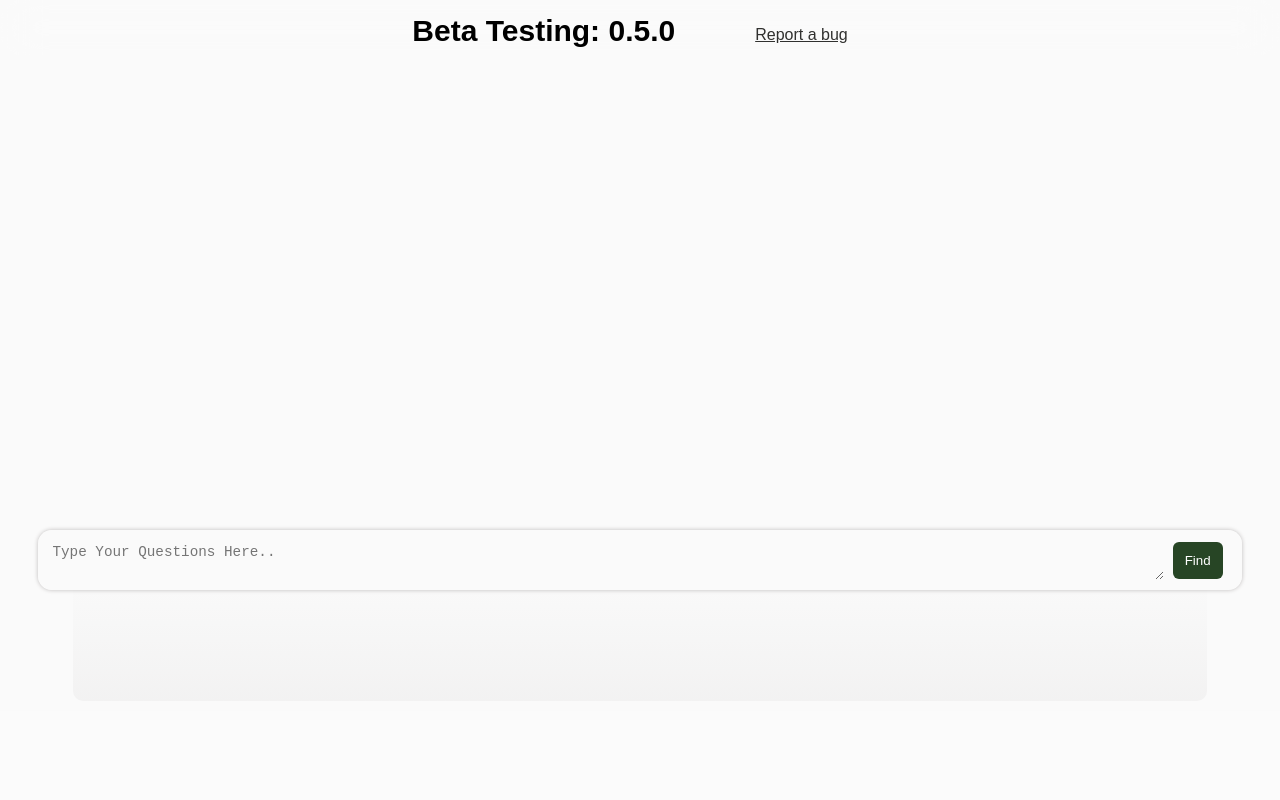
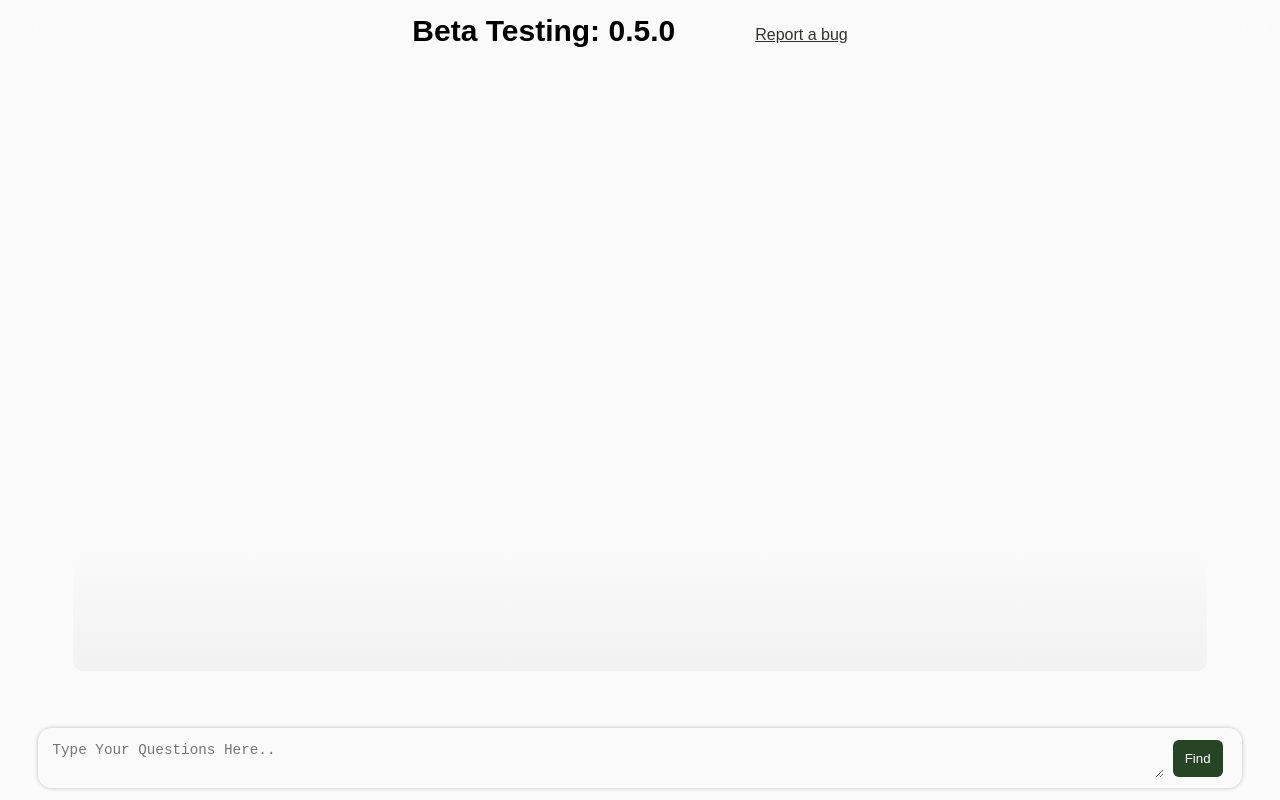
Before and after one commit to 017lead/WisdomPenai.0.01, a plain HTML site: page Chat.html in a window 1280 px wide. Drawn offline with nearby package versions, Linux system fonts and the light colour scheme.

Commit message:
Update Chat.html

```diff
--- a/Chat.html
+++ b/Chat.html
@@ -15,6 +15,7 @@
         body {
             font-family: Arial , sans-serif;
             background-color: #fafafacc;
+
 
         }
 
@@ -50,13 +51,14 @@
         }
 
         #overlaybox{
+            position: fixed;
+            bottom: 0; /* Position at the bottom */
+            left: 0; /* Align to the left */
+            right: 0; /* Align to the right */
             display: flex;
             align-items: center;
-            text-align: center;
             justify-content: center;
-             min-width: 100%;
-             min-height: 50px;
-
+            z-index: 2;
 
 
 
@@ -65,7 +67,7 @@
 
         }
         #overlaychat{
-            position: fixed;
+
     display: flex;
     align-items: center;
     text-align: center;
@@ -97,7 +99,7 @@
             min-width: 90%;
             padding: 24px;
             box-sizing: border-box;
-
+            margin-bottom: 30px;
             display: flex;
             border-radius: 10px;
             text-align: center;
@@ -230,7 +232,7 @@
             align-content: center;
             text-align: center;
             justify-content: center;
-
+            overflow: hidden;
 
         }
         @media (max-width: 570px){
@@ -437,7 +439,7 @@ document.getElementById('user-input').addEventListener('input', function() {
 </script>
 
     <script>
-        const API_KEY = "VF.DM.655ed76cd9faee000774243a.HA1ChEuzvjOhEK6q";
+        const API_KEY = "VF.DM.655ed76cd9faee000774243a.HA1ChEuzvjOhEK6qi";
 
         const interact = (request) =>
             fetch(`https://general-runtime.voiceflow.com/state/user/${encodeURI($("#name").val())}/interact`, {
```
